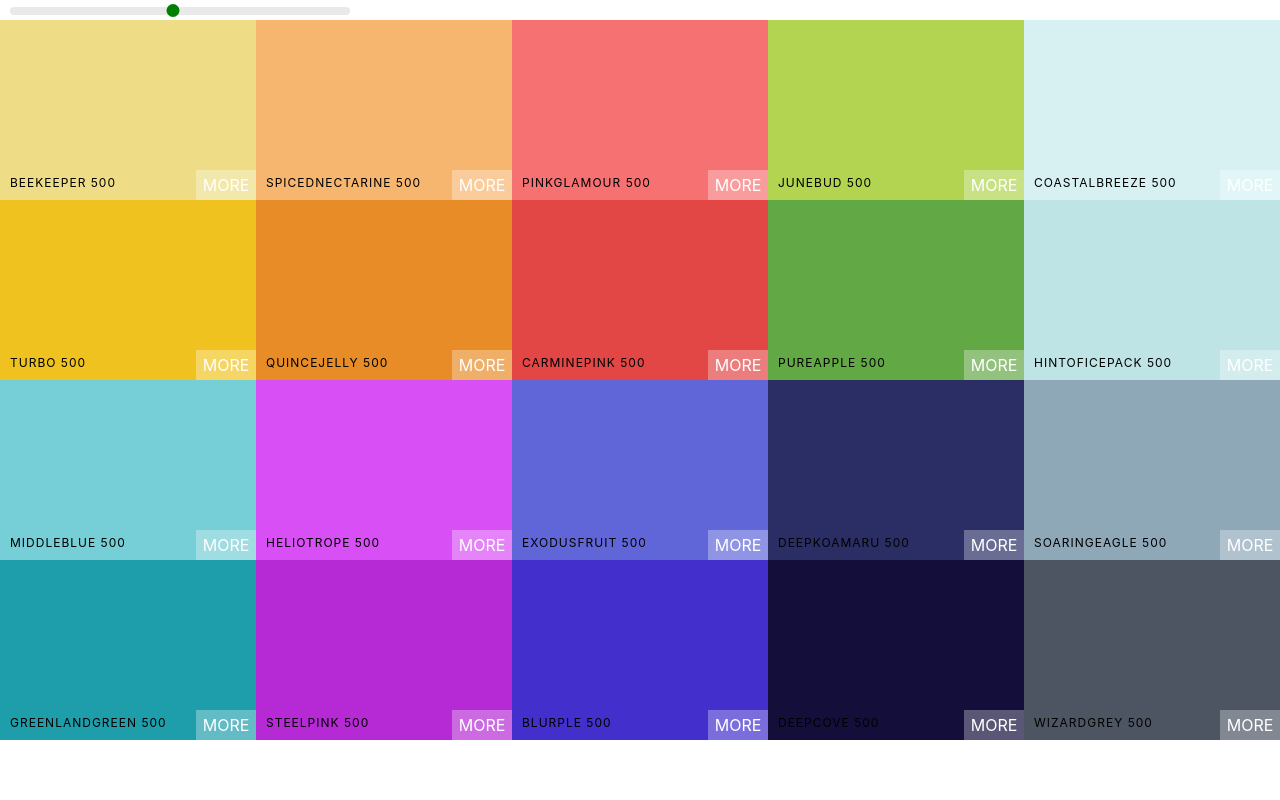
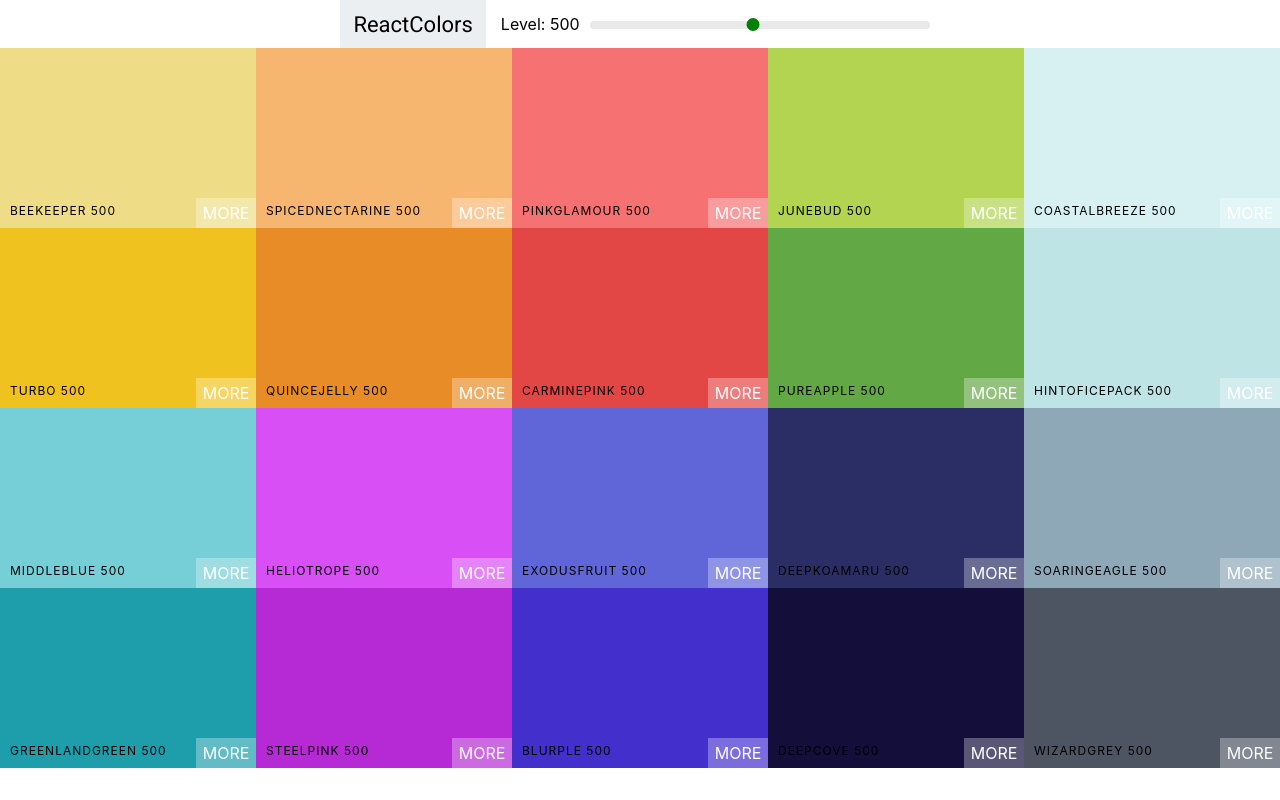
Before and after one commit to asashi26/react-colors, a React (Create React App) app: page / in a window 1280 px wide. Built offline with nearby package versions, Linux system fonts and the light colour scheme.

Commit message:
Add Navbar and font

```diff
--- a/public/index.html
+++ b/public/index.html
@@ -4,6 +4,7 @@
     <meta charset="utf-8" />
     <link rel="icon" href="%PUBLIC_URL%/favicon.ico" />
     <meta name="viewport" content="width=device-width, initial-scale=1" />
+    <link href="https://fonts.googleapis.com/css2?family=Roboto:wght@100;400;500&display=swap" rel="stylesheet">
     <meta name="theme-color" content="#000000" />
     <meta
       name="description"
--- a/src/components/Pallete.js
+++ b/src/components/Pallete.js
@@ -1,8 +1,7 @@
 import React, {Component} from 'react';
 import ColorBox from './color-box'
-import Slider from 'rc-slider'
-import 'rc-slider/assets/index.css'
 import './palette.css'
+import Navbar from './navbar'
 
 export default class Pallete extends Component {
   constructor(props) {
@@ -24,15 +23,7 @@ export default class Pallete extends Component {
 
     return (
       <div className='palette'>
-        <div className='slider'>
-          <Slider
-            defaultValue={this.state.level}
-            min={100}
-            max={900}
-            step={100}
-            onAfterChange={this.changeLevel}
-          />
-        </div>
+        <Navbar level={level} changeLevel={this.changeLevel} />
         <div className='palette-colors'>
           {colorBoxes}
         </div>
--- /dev/null
+++ b/src/components/navbar.css
@@ -0,0 +1,50 @@
+.navbar {
+  display: flex;
+  align-items: center;
+  justify-content: center;
+  height: 6vh;
+}
+
+.logo {
+  margin-right: 15px;
+  padding: 0 13px;
+  font-size: 22px;
+  background-color: #eceff1;
+  height: 100%;
+  display: flex;
+  align-items: center;
+  font-family: Roboto;
+}
+
+.logo a {
+  text-decoration: none;
+  color: black;
+}
+
+.slider {
+  width: 340px;
+  margin: 0 10px;
+  display: inline-block;
+}
+
+.rc-slider-track {
+  background-color: transparent;
+}
+
+.rc-slider-rail {
+  height: 8px;
+}
+
+.rc-slider-handle,
+.rc-slider-handle:active,
+.rc-slider-handle:focus,
+.rc-slider-handle:hover {
+  background-color: green;
+  outline: none;
+  border: 2px solid green;
+  box-shadow: none;
+  width: 13px;
+  height: 13px;
+  margin-left: -7px;
+  margin-top: -3px;
+}
--- /dev/null
+++ b/src/components/navbar.js
@@ -0,0 +1,33 @@
+import React, {Component} from 'react'
+import Slider from 'rc-slider'
+import 'rc-slider/assets/index.css'
+import './navbar.css'
+
+class Navbar extends Component {
+  render() {
+    const {level, changeLevel} = this.props
+
+    return (
+      <nav className='navbar'>
+        <div className='logo'>
+          <a href='#'>ReactColors</a>
+        </div>
+        <div>
+          <span>Level: {level}</span>
+        <div className='slider'>
+          <Slider
+            defaultValue={level}
+            min={100}
+            max={900}
+            step={100}
+            onAfterChange={changeLevel}
+          />
+        </div>
+        </div>
+
+      </nav>
+    )
+  }
+}
+
+export default Navbar
--- a/src/components/palette.css
+++ b/src/components/palette.css
@@ -5,31 +5,3 @@
 .palette-colors {
   height: 90%;
 }
-
-.slider {
-  width: 340px;
-  margin: 0 10px;
-  display: inline-block;
-}
-
-.rc-slider-track {
-  background-color: transparent;
-}
-
-.rc-slider-rail {
-  height: 8px;
-}
-
-.rc-slider-handle,
-.rc-slider-handle:active,
-.rc-slider-handle:focus,
-.rc-slider-handle:hover {
-  background-color: green;
-  outline: none;
-  border: 2px solid green;
-  box-shadow: none;
-  width: 13px;
-  height: 13px;
-  margin-left: -7px;
-  margin-top: -3px;
-}
```
